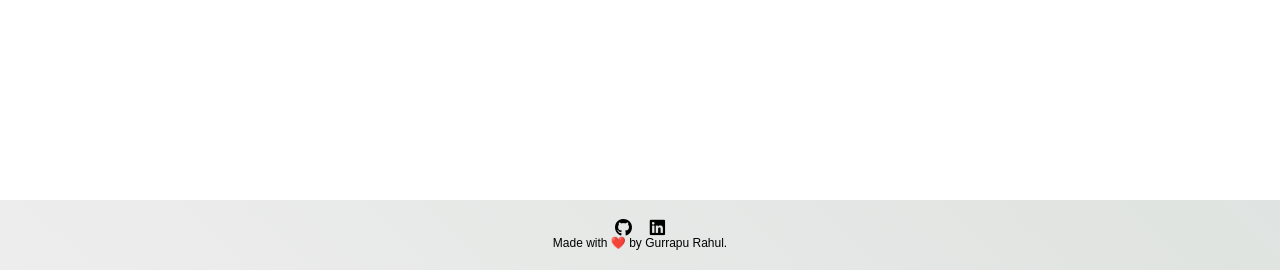
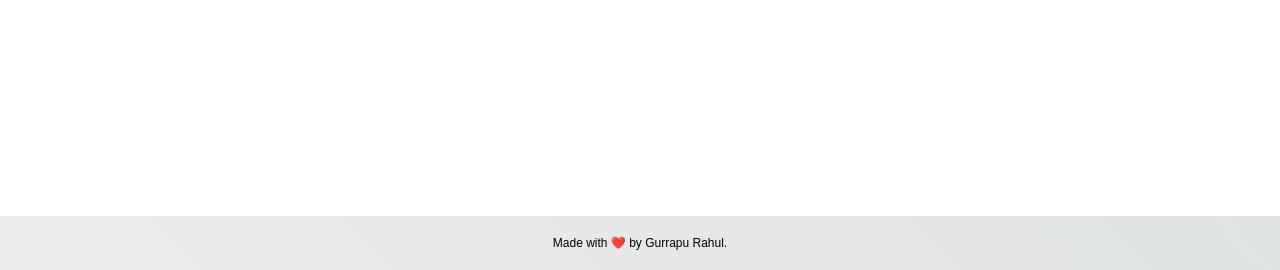
Before and after one commit to rahulgur/sentimentanalysis, a Flask app: page / in a window 1280 px wide. Shown: the part 530-800 px from the top of the page. Run offline with Flask 2, Linux system fonts and the light colour scheme; parts of the project's set-up code (start-up, migrations or seed data) failed here and were passed over; some libraries are stand-ins or nearby versions; some web fonts are replaced.

Commit message:
Initial commit

```diff
--- a/templates/index.html
+++ b/templates/index.html
@@ -30,10 +30,7 @@
 
         <!-- Footer -->
         <div class='footer'>
-            <div class="contact">
-                <a target="_blank" href="https://github.com/anujvyas/Restaurant-Reviews-Sentiment-Analysis-Deployment"><i class="fab fa-github fa-lg contact-icon"></i></a>
-                <a target="_blank" href="https://www.linkedin.com/in/anujkvyas"><i class="fab fa-linkedin fa-lg contact-icon"></i></a>
-            </div>
+
             <p class='footer-description'>Made with ❤️ by Gurrapu Rahul.</p>
         </div>
 
```
